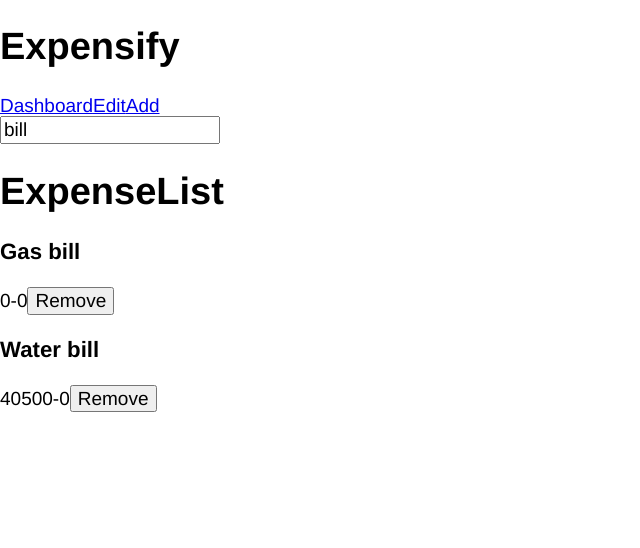
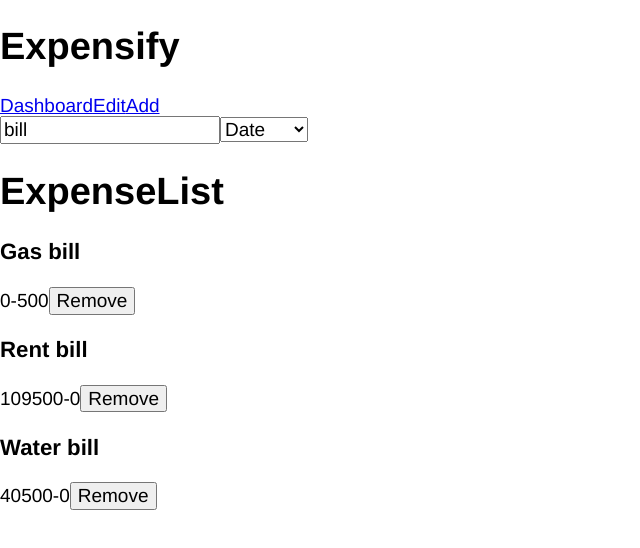
Before and after one commit to shrutidhungana/budget-app, a React (Create React App) app: page / in a window 1280 px wide. Shown: the top 548 px of the page, without its empty margins (0-640 px from the left). Built offline with nearby package versions, Linux system fonts and the light colour scheme.

Commit message:
Filtered the values using Controlled Input

```diff
--- a/src/App.jsx
+++ b/src/App.jsx
@@ -13,7 +13,9 @@
   const store = configureStore();
 
   store.dispatch(addExpense({ description: 'Water bill', amount: 40500 }))
-  store.dispatch(addExpense({description:'Gas bill'}))
+  store.dispatch(addExpense({ description: 'Gas bill', createdAt: 500 }))
+  store.dispatch(addExpense({ description: 'Rent bill', amount: 109500 }))
+
   store.dispatch(setTextFilter('water'))
 
   setTimeout(() => {
--- a/src/components/ExpenseListFilters.jsx
+++ b/src/components/ExpenseListFilters.jsx
@@ -1,17 +1,31 @@
 import React from 'react'
 import { connect } from 'react-redux'
-import { setTextFilter } from '../Actions/filters'
+import { setTextFilter, sortByDate, sortByAmount } from '../Actions/filters'
 
 const ExpenseListFilters = (props) => {
   return (
       <div>
-          <input type="text"
+          <input
+              type="text"
               value={props.filters.text}
               onChange={(e) => {
                   props.dispatch(setTextFilter(e.target.value));
 
               }}
           />
+          <select
+              value={props.filters.sortBy}
+              onChange={(e) => {
+                  if (e.target.value === 'date') {
+                      props.dispatch(sortByDate());
+                  } else if (e.target.value ==='amount') {
+                      props.dispatch(sortByAmount());
+                  }
+              }}
+          >
+              <option value="date">Date</option>
+              <option value="amount">Amount</option>
+          </select>
       </div>
   )
 }
```
